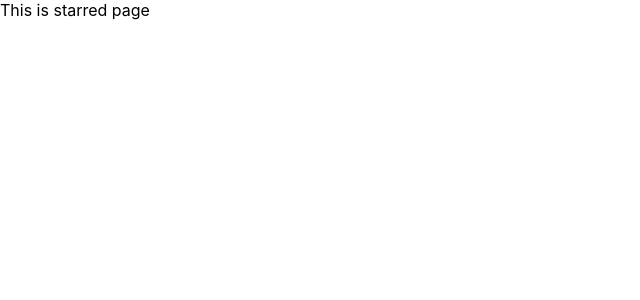
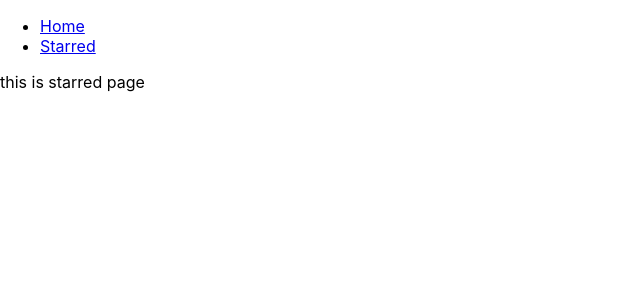
Before and after one commit to anurupreddy127/box-office, a React (Create React App) app: page /starred in a window 1280 px wide. Shown: the top 300 px of the page, without its empty margins (0-640 px from the left). Built offline with nearby package versions, Linux system fonts and the light colour scheme.

Commit message:
created pages

```diff
--- a/src/App.js
+++ b/src/App.js
@@ -1,18 +1,27 @@
 import React from 'react';
 // eslint-disable-next-line import/no-extraneous-dependencies
 import { Switch, Route } from 'react-router-dom';
+import Navs from './components/Navs';
+import Home from './components/pages/Home';
+import Starred from './components/pages/Starred';
 
 function App() {
   return (
+    <div>
+      <Navs />
+
       <Switch>
         <Route exact path="/">
-        This is home page
+          <Home />
         </Route>
         <Route exact path="/starred">
-        This is starred page
+          <Starred />
         </Route>
-      <Route>This is 404 page</Route>
+        <Route>
+          <div>Page Not Found</div>
+        </Route>
       </Switch>
+    </div>
   );
 }
 
--- /dev/null
+++ b/src/components/Navs.jsx
@@ -0,0 +1,24 @@
+import React from 'react';
+// eslint-disable-next-line import/no-extraneous-dependencies
+import { Link } from 'react-router-dom';
+
+const LINKS = [
+  { to: '/', text: 'Home' },
+  { to: '/starred', text: 'Starred' },
+];
+
+const Navs = () => {
+  return (
+    <div>
+      <ul>
+        {LINKS.map(item => (
+          <li key={item.to}>
+            <Link to={item.to}>{item.text}</Link>
+          </li>
+        ))}
+      </ul>
+    </div>
+  );
+};
+
+export default Navs;
--- /dev/null
+++ b/src/components/pages/Home.jsx
@@ -0,0 +1,7 @@
+import React from 'react';
+
+const Home = () => {
+  return <div>This is home page</div>;
+};
+
+export default Home;
--- /dev/null
+++ b/src/components/pages/Starred.jsx
@@ -0,0 +1,7 @@
+import React from 'react';
+
+const Starred = () => {
+  return <div>this is starred page</div>;
+};
+
+export default Starred;
```
Lines whose indentation alone changed are shown as unchanged.
